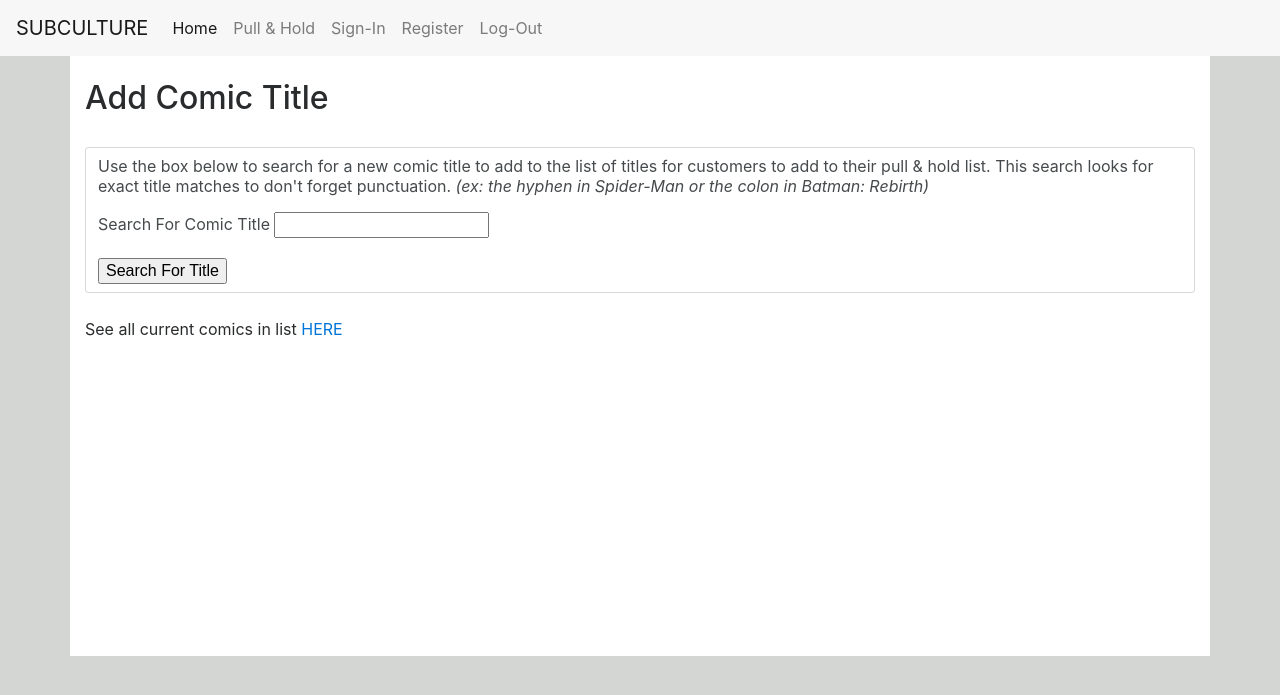
After one commit to alexorear/subculture_webapp, a Django app: page /pullhold/addtitle/ in a window 1280 px wide. The commit adds this page. Shown: the top 695 px of the page. Run offline with Django 3.2, Linux system fonts and the light colour scheme; some libraries are stand-ins or nearby versions.

Commit message:
Created a search using Comic Vine api to find new titles to be added to comic list, removed cover upload

```diff
--- a/pullhold/static/pullhold/style.css
+++ b/pullhold/static/pullhold/style.css
@@ -31,5 +31,13 @@ body {
   position:relative;
   background-image: url("images/banner.jpg");
   background-size: cover;
+}
 
+.comic_list{
+  padding-top: 20px;
+  padding-bottom: 20px;
 }
+
+.comic_search_select{
+  text-align: center;
+}
--- a/pullhold/templates/pullhold/base.html
+++ b/pullhold/templates/pullhold/base.html
@@ -5,10 +5,10 @@
 <head>
   <title>subculture - Comics. Local Music. Local Artists. General Nerdery.</title>
   <link rel="stylesheet" href="https://maxcdn.bootstrapcdn.com/bootstrap/4.0.0-alpha.6/css/bootstrap.min.css" integrity="sha384-rwoIResjU2yc3z8GV/NPeZWAv56rSmLldC3R/AZzGRnGxQQKnKkoFVhFQhNUwEyJ" crossorigin="anonymous">
-  <link rel="stylesheet" href="{% static '/pullhold/style.css' %}">
   <script src="https://code.jquery.com/jquery-3.1.1.slim.min.js" integrity="sha384-A7FZj7v+d/sdmMqp/nOQwliLvUsJfDHW+k9Omg/a/EheAdgtzNs3hpfag6Ed950n" crossorigin="anonymous"></script>
   <script src="https://cdnjs.cloudflare.com/ajax/libs/tether/1.4.0/js/tether.min.js" integrity="sha384-DztdAPBWPRXSA/3eYEEUWrWCy7G5KFbe8fFjk5JAIxUYHKkDx6Qin1DkWx51bBrb" crossorigin="anonymous"></script>
   <script src="https://maxcdn.bootstrapcdn.com/bootstrap/4.0.0-alpha.6/js/bootstrap.min.js" integrity="sha384-vBWWzlZJ8ea9aCX4pEW3rVHjgjt7zpkNpZk+02D9phzyeVkE+jo0ieGizqPLForn" crossorigin="anonymous"></script>
+  <link rel="stylesheet" href="{% static '/pullhold/style.css' %}">
 </head>
 <body>
 
--- /dev/null
+++ b/pullhold/templates/pullhold/newcomicsearch.html
@@ -0,0 +1,29 @@
+{% extends 'pullhold/base.html' %}
+
+{% block content %}
+
+<h2>Add Comic Title</h2>
+<br/>
+
+<form method="post" action="{% url 'pullhold:newcomicsearch' %}">
+  <div class="form-group">
+    {% csrf_token %}
+    <div class="form-control">
+      <div>
+        <p>Use the box below to search for a new comic title to add to the list of titles
+          for customers to add to their pull &amp hold list. This search looks for exact
+          title matches to don't forget punctuation. <em>(ex: the hyphen in Spider-Man or the
+          colon in Batman: Rebirth)</em></p>
+
+        <label>Search For Comic Title</label>
+        <input type="text" name="comic_title"/>
+      </div>
+  <p class="error_message">{{ error }}</p>
+  <button type="submit">Search For Title</button>
+</div>
+</form>
+
+<br/>
+<p>See all current comics in list <a href="/admin/pullhold/comictitle/">HERE</a>
+
+{% endblock %}
--- a/pullhold/templates/pullhold/pullhold.html
+++ b/pullhold/templates/pullhold/pullhold.html
@@ -13,7 +13,7 @@
     </tr>
   </thead>
   <tr>
-    <td><a href="{% url 'pullhold:newcomic' %}">Add New Comic Title</a></td>
+    <td><a href="{% url 'pullhold:newcomicsearch' %}">Add New Comic Title</a></td>
   <tr>
   <tr>
     <td><a href="/admin">View Admin Panel</a></td>
--- a/pullhold/urls.py
+++ b/pullhold/urls.py
@@ -5,7 +5,8 @@ from . import views
 app_name = 'pullhold'
 urlpatterns = [
     # url(r'^$', views.index, name='index'),
-    url(r'^newcomic/$', views.ComicTitleFormView.as_view(), name='newcomic'),
+    url(r'^addtitle/$', views.AddNewComicTitleView.as_view(), name='addtitle'),
+    url(r'^newcomicsearch/$', views.ComicTitleSearchView.as_view(), name='newcomicsearch'),
     url(r'^logout/$', views.user_logout, name='logout'),
     url(r'^$', views.PullHoldMenuView.as_view(), name='index'),
     url(r'^pulladd/$', views.PullHoldAddView.as_view(), name='pulladd'),
--- a/pullhold/views.py
+++ b/pullhold/views.py
@@ -3,6 +3,7 @@ from django.contrib.auth import authenticate, login, logout
 from django.views.generic import View
 from .models import ComicTitle, Publisher, UserProfile
 from .forms import UserForm, ComicTitleForm
+from .comicvine import comicvine
 
 # Create your views here.
 def index(request):
@@ -83,22 +84,33 @@ def user_logout(request):
     return redirect('home')
 
 
-class ComicTitleFormView(View):
-    form_class = ComicTitleForm
-    template_name = 'pullhold/newcomic.html'
+class ComicTitleSearchView(View):
 
     def get(self, request):
-        form = self.form_class(None)
-        return render(request, self.template_name, {'form': form})
+        return render(request, 'pullhold/newcomicsearch.html', )
 
     def post(self, request):
-        form = ComicTitleForm(request.POST, request.FILES)
+        search_term = request.POST['comic_title']
+        api_results = comicvine(search_term)
 
-        if form.is_valid():
-            comic = form.save()
-            return redirect('pullhold:pulladd')
+        results = []
+        for i in api_results:
+            individual_title = [i['name']]
+            individual_title.append(i['image']['small_url'])
+            individual_title.append(i['publisher'])
+            individual_title.append(i['start_year'])
+            results.append(individual_title)
 
-        return render(request, self.template_name, {'form': form})
+        return render(request, 'pullhold/newcomicresults.html', {'results': results})
+
+
+class AddNewComicTitleView(View):
+
+    def get(self, request):
+        return render(request, 'pullhold/newcomicsearch.html', )
+
+    def post(self, request):
+        return redirect('pullhold:pulladd')
 
 
 class UserSignIn(View):
```
Also changed, not shown: pullhold/templates/pullhold/newcomic.html (deleted, +0 -20 lines), pullhold/templates/pullhold/newcomicresults.html (added, +35 -0 lines), db.sqlite3, media/superman.jpg (added), 1 other file.
